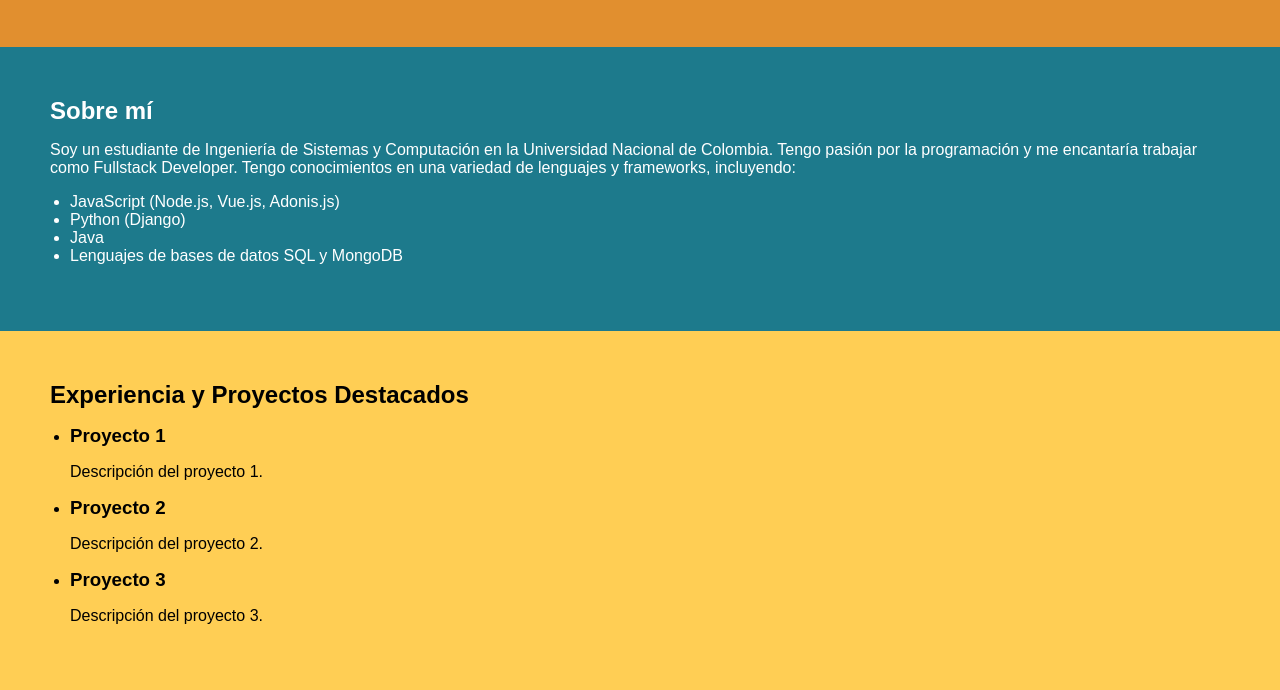
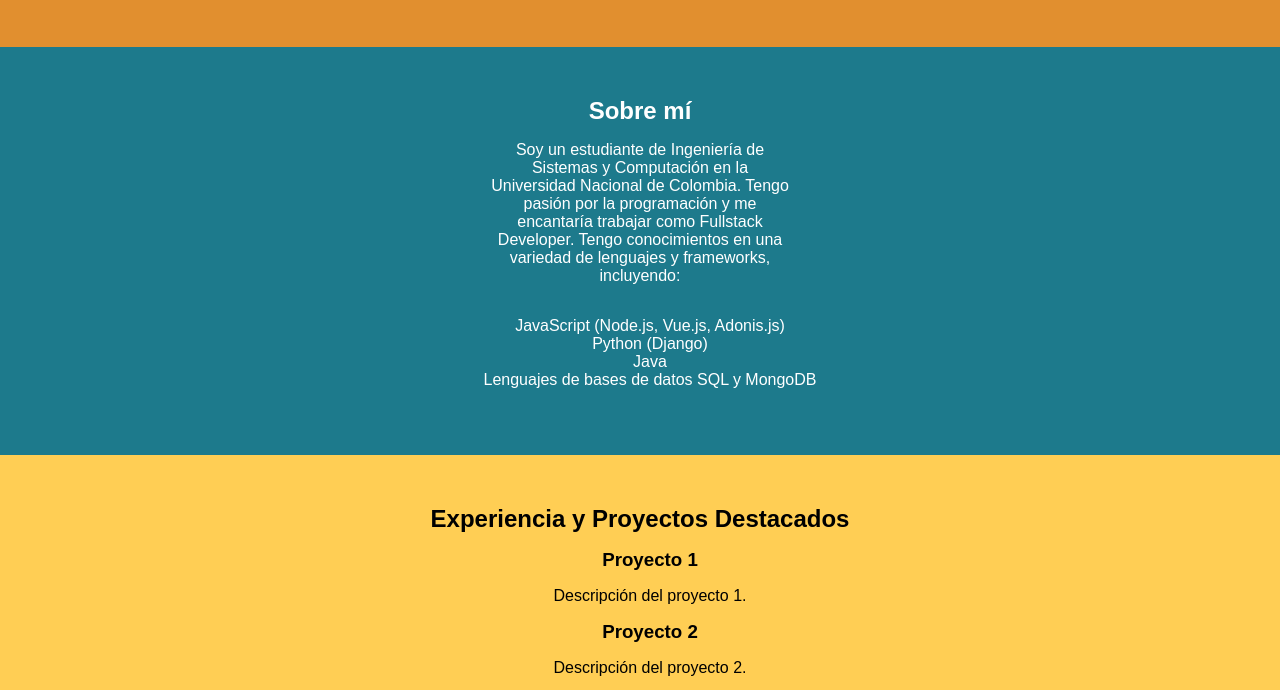
Before and after one commit to geramirezl/pag-web, a plain HTML site: page index.html in a window 1280 px wide. Shown: the part 244-934 px from the top of the page. Drawn offline with Linux system fonts and the light colour scheme.

Commit message:
style changes

```diff
--- a/styles.css
+++ b/styles.css
@@ -18,10 +18,15 @@ body {
   section {
     padding: 50px;
   }
+  p{
+    max-width: 300px;
+    text-align: center;
+    display: inline-block;
+  }
+  ul {
 
-  ul {
-    list-style-type: disc;
     padding-left: 20px;
+    list-style-type: none;
   }
 
   footer {
@@ -29,21 +34,24 @@ body {
     color: #fff;
     text-align: center;
     padding: 20px;
+
   }
 
   .sobremi {
     background-color: #1D7A8C;
     color: #fff;
+    text-align: center;
   }
 
 
   .proyectos{
     background-color: #FFCE54;
-
+    text-align: center;
   }
   .educacion{
     background-color: #1D7A8C;
     color: #fff;
+    text-align: center;
   }
  header img{
     width: 100px;
```
